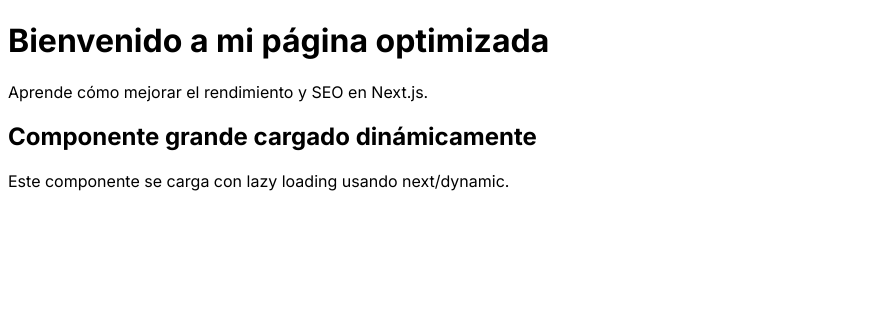
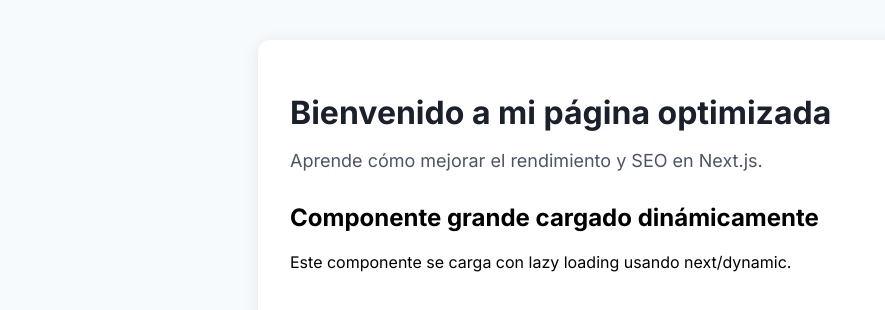
Before and after one commit to JimmyJD10/mi-proyecto-seo, a Next.js app: page / in a window 1280 px wide. Shown: the top 310 px of the page, without its empty margins (0-885 px from the left). Built offline with nearby package versions, Linux system fonts and the light colour scheme.

Commit message:
Agragando stilos

```diff
--- a/pages/index.js
+++ b/pages/index.js
@@ -16,9 +16,26 @@ export default function Home() {
         <meta name="google-site-verification" content="WwwK0yJWq51OIagEKBf--z8o_Kvktoj3YDbzLsFFboA" />
       </Head>
 
-      <h1>Bienvenido a mi página optimizada</h1>
-      <p>Aprende cómo mejorar el rendimiento y SEO en Next.js.</p>
-      <DynamicComponent />
+      <div style={{
+        maxWidth: "700px",
+        margin: "40px auto",
+        padding: "32px",
+        background: "#fff",
+        borderRadius: "12px",
+        boxShadow: "0 2px 16px rgba(0,0,0,0.08)"
+      }}>
+        <h1 style={{ color: "#1a202c", marginBottom: "16px" }}>Bienvenido a mi página optimizada</h1>
+        <p style={{ color: "#4a5568", fontSize: "18px", marginBottom: "32px" }}>
+          Aprende cómo mejorar el rendimiento y SEO en Next.js.
+        </p>
+        <DynamicComponent />
+      </div>
+      <style jsx global>{`
+        body {
+          background: #f7fafc;
+          font-family: 'Inter', Arial, sans-serif;
+        }
+      `}</style>
     </>
   );
 }
```
Also changed, not shown: pages/blog.js (+13 -2 lines), pages/contacto.js (+13 -2 lines).
